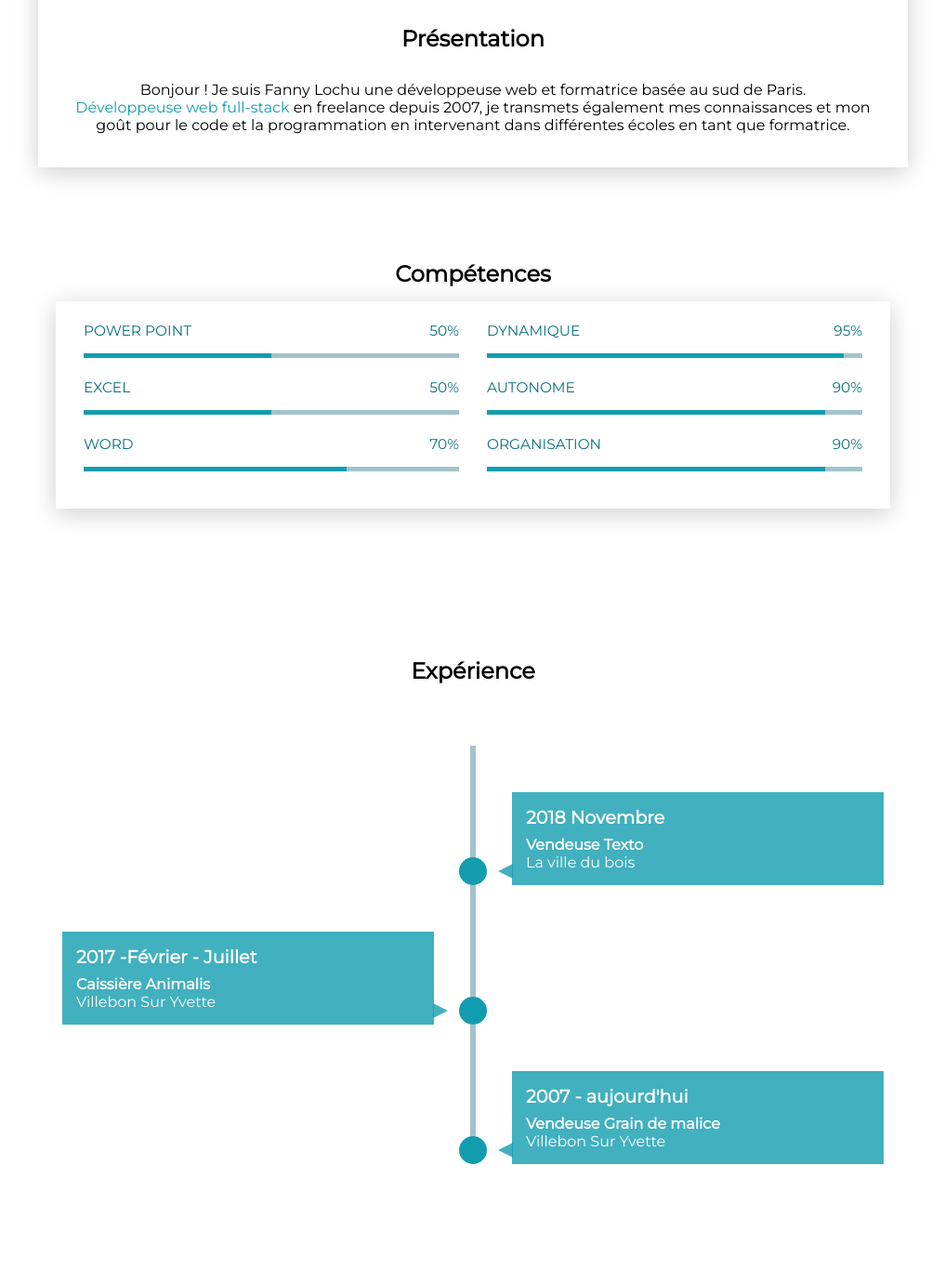
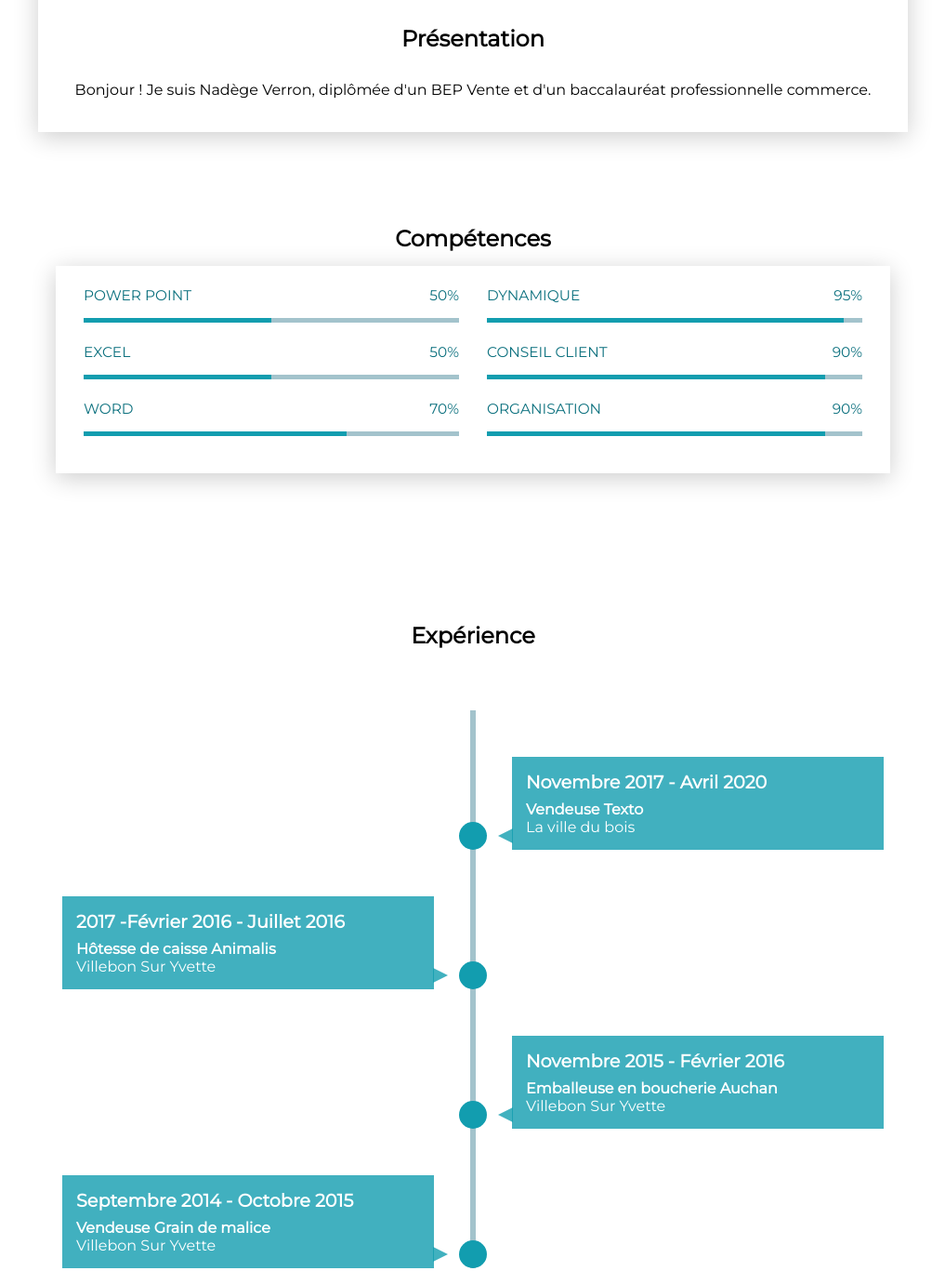
Before and after one commit to NadegeVeeron/Decouverte-code, a website: page index.html in a window 1280 px wide. Shown: the part 881-2248 px from the top of the page at 93% size, without its empty margins (131-1148 px from the left). Drawn offline with Linux system fonts and the light colour scheme.

Commit message:
modifie description

```diff
--- a/index.html
+++ b/index.html
@@ -19,8 +19,8 @@
     <img src="images/nadegeverron.jpg"Photo de Fanny" />
     <h2>Présentation</h2>
     <p>
-        Bonjour ! Je suis Fanny Lochu une développeuse web et formatrice basée au sud de Paris.<br />
-        <a href="https://www.linkedin.com/in/fanny-lochu-886a8a12a/" target="_blank">Développeuse web full-stack</a> en freelance depuis 2007, je transmets également mes connaissances et mon goût pour le code et la programmation en intervenant dans différentes écoles en tant que formatrice.
+        Bonjour ! Je suis Nadège Verron, diplômée d'un BEP Vente et d'un baccalauréat professionnelle commerce.<br />
+        <a href="https://www.linkedin.com/in/fanny-lochu-886a8a12a/" target="_blank"></a>
     </p>
   </section>
 
@@ -65,7 +65,7 @@
               <!-- Fin .progress-container-->
 
   <div class="progress-container">
-      <span class="progress-badge">Autonome</span>
+      <span class="progress-badge">Conseil client</span>
       <div class="progress">
         <div class="progress-bar" style="width: 90%;"></div>
         <span class="progress-value">90%</span>
@@ -96,7 +96,7 @@
       <!-- Début expérience 2 -->
       <li>
         <div class="bubble">
-          <time>2018 Novembre</time>
+          <time>Novembre 2017 - Avril 2020 </time>
           <span>Vendeuse Texto</span>
           <br />La ville du bois
         </div>
@@ -106,16 +106,25 @@
 <!-- Début expérience 3 -->
 <li>
 	<div class="bubble">
-		<time>2017 -Février - Juillet</time>
-		<span>Caissière Animalis</span>
+		<time>2017 -Février 2016 - Juillet 2016</time>
+		<span>Hôtesse de caisse Animalis</span>
     <br />Villebon Sur Yvette
   </div>
 </li>
 <!-- Fin expérience 3 -->
+ <!-- Début expérience 2 -->
+ <li>
+  <div class="bubble">
+    <time>Novembre 2015 - Février 2016 </time>
+    <span>Emballeuse en boucherie Auchan</span>
+    <br />Villebon Sur Yvette
+  </div>
+</li>
+<!-- Fin expérience 2 -->
 <!-- Début expérience 3 -->
 <li>
 	<div class="bubble">
-		<time>2007 - aujourd'hui</time>
+		<time>Septembre 2014 - Octobre 2015</time>
 		<span>Vendeuse Grain de malice</span>
     <br />Villebon Sur Yvette
   </div>
```
